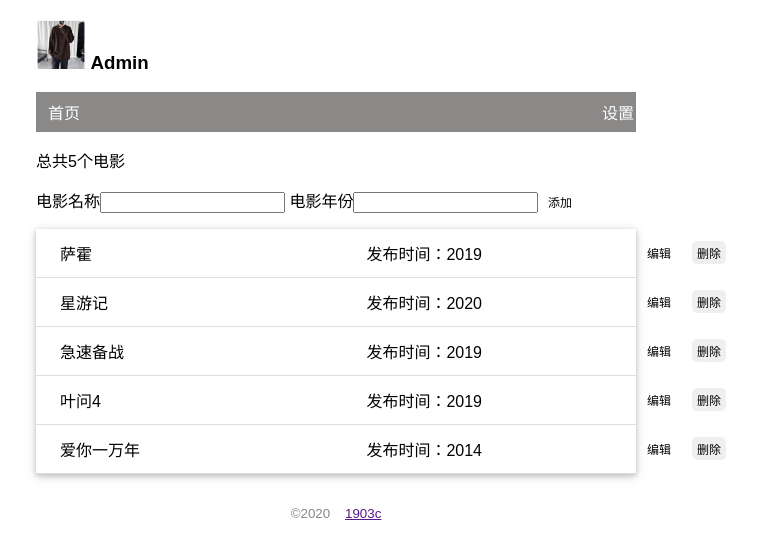
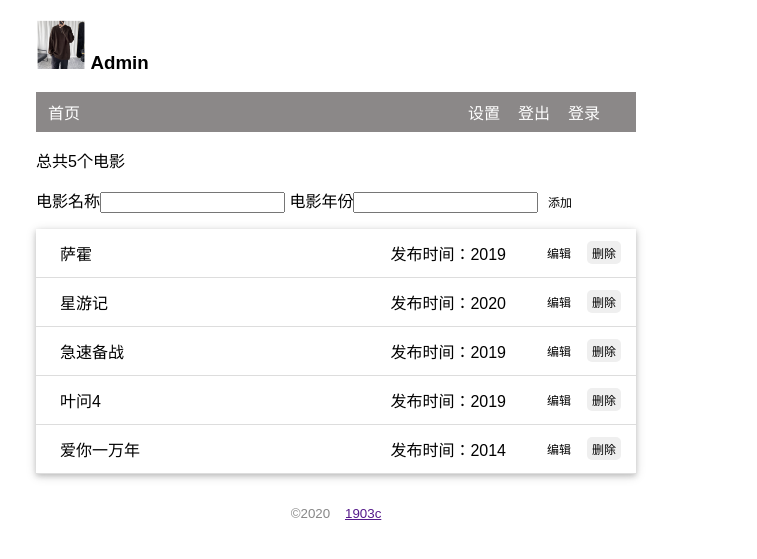
Before and after one commit to hui-yu1/hui-yu1, a Flask app: page / in a window 1280 px wide. Shown: the top 559 px of the page, without its empty margins (304-1061 px from the left). Run offline with Flask 2, Linux system fonts and the light colour scheme; a user stored in the database is signed in; data comes from the database, SQL or seed files in the repository.

Commit message:
修改样式完成

```diff
--- a/watchlist/static/css/style.css
+++ b/watchlist/static/css/style.css
@@ -30,6 +30,7 @@
 .movie_list li{
     padding: 12px 24px;
     border-bottom: 1px solid #dddddd;
+    position: relative;
 }
 
 .movie_list li:hover{
@@ -41,9 +42,10 @@
     color: black;
 }
 
+
 .sj{
     float: right;
-    position: relative;
+    position: absolute;
     right:130px;
 }
 
@@ -57,6 +59,7 @@
 
 nav li{
     float: left;
+    position: relative;
 }
 
 nav li a{
@@ -75,17 +78,17 @@
 
 .ay1{
     position: absolute;
-    right:280px;
+    right:-520px;
 }
 
 .ay2{
     position: absolute;
-    right:230px;
+    right:-470px;
 }
 
 .ay3{
     position: absolute;
-    right:330px;
+    right:-420px;
 }
 
 .float-right{
@@ -124,7 +127,7 @@
     border: 1px;
     border-radius: 5px;
     position: absolute;
-    right: 300px;
+    right: 60px;
 }
 
 .btn1:hover{
@@ -144,7 +147,7 @@
     border: 1px;
     border-radius: 5px;
     position: absolute;
-    right: 250px;
+    right: 15px;
 }
 
 .btn2:hover{
```
